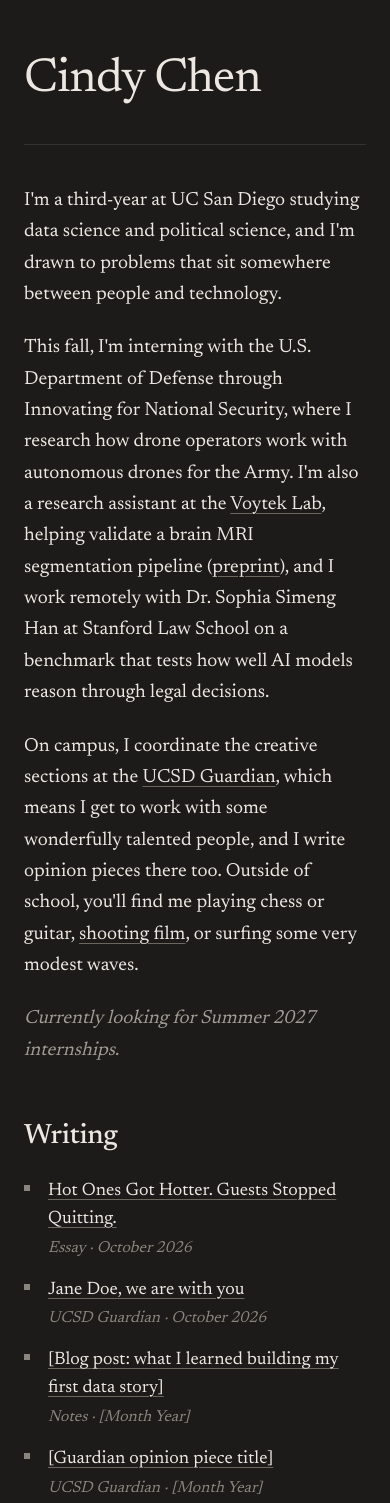
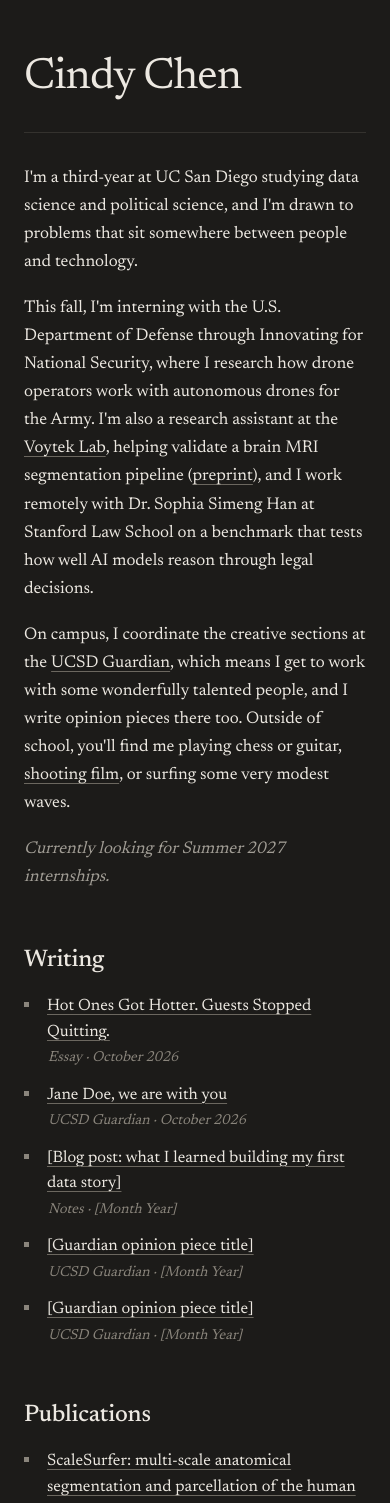
Before and after one commit to cindysze/cindysze.github.io, a Next.js app: page / in a window 390 px wide. Shown: the top 1503 px of the page. Built offline with nearby package versions, Linux system fonts and the light colour scheme.

Commit message:
text smaller

```diff
--- a/app/globals.css
+++ b/app/globals.css
@@ -45,11 +45,11 @@ a:hover { color: #ffffff; text-decoration-color: var(--text); }
 
 .content {
   flex: 1 1 520px;
-  max-width: 680px;
+  max-width: 600px;
   min-width: 0;
   display: flex;
   flex-direction: column;
-  gap: 72px;
+  gap: 60px;
 }
 
 .photo {
@@ -74,36 +74,36 @@ a:hover { color: #ffffff; text-decoration-color: var(--text); }
   object-fit: cover;
   object-position: 50% 100%;
 }
-.photo figcaption { font-size: 16px; font-style: italic; color: var(--faint); }
+.photo figcaption { font-size: 14.5px; font-style: italic; color: var(--faint); }
 
 /* ---------- header ---------- */
-.header { display: flex; flex-direction: column; gap: 40px; }
+.header { display: flex; flex-direction: column; gap: 32px; }
 
 .name {
   margin: 0;
   font-weight: 400;
-  font-size: 64px;
+  font-size: 52px;
   line-height: 1;
   letter-spacing: -0.02em;
 }
 
 .rule { height: 1px; background: var(--line); }
 
-.bio { display: flex; flex-direction: column; gap: 22px; font-size: 21px; line-height: 1.65; }
+.bio { display: flex; flex-direction: column; gap: 18px; font-size: 18px; line-height: 1.65; }
 .bio p { margin: 0; }
 .bio .currently { color: var(--muted); font-style: italic; }
 
 /* ---------- sections ---------- */
-.section { display: flex; flex-direction: column; gap: 28px; }
+.section { display: flex; flex-direction: column; gap: 22px; }
 
 .section-title {
   margin: 0;
   font-weight: 500;
-  font-size: 32px;
+  font-size: 26px;
   letter-spacing: -0.01em;
 }
 
-.list { margin: 0; padding: 0; list-style: none; display: flex; flex-direction: column; gap: 16px; }
+.list { margin: 0; padding: 0; list-style: none; display: flex; flex-direction: column; gap: 13px; }
 
 .list li {
   display: flex;
@@ -111,7 +111,7 @@ a:hover { color: #ffffff; text-decoration-color: var(--text); }
   align-items: baseline;
   justify-content: space-between;
   gap: 2px 24px;
-  font-size: 20px;
+  font-size: 17.5px;
   line-height: 1.55;
 }
 
@@ -119,14 +119,14 @@ a:hover { color: #ffffff; text-decoration-color: var(--text); }
 
 /* the small square bullet */
 .bullet {
-  width: 6px;
-  height: 6px;
-  flex: 0 0 6px;
+  width: 5px;
+  height: 5px;
+  flex: 0 0 5px;
   background: var(--faint);
-  transform: translateY(-4px);
+  transform: translateY(-3px);
 }
 
-.date { font-size: 16px; color: var(--faint); font-style: italic; padding-left: 24px; }
+.date { font-size: 14.5px; color: var(--faint); font-style: italic; padding-left: 24px; }
 .desc { color: var(--muted); }
 
 .pub { display: flex; flex-direction: column; gap: 4px; min-width: 0; }
@@ -142,7 +142,7 @@ a:hover { color: #ffffff; text-decoration-color: var(--text); }
   gap: 16px;
   padding-top: 32px;
   border-top: 1px solid var(--line);
-  font-size: 18px;
+  font-size: 16px;
 }
 .footer-links { display: flex; flex-wrap: wrap; gap: 24px; }
 .place { color: var(--faint); font-style: italic; }
@@ -153,8 +153,8 @@ a:hover { color: #ffffff; text-decoration-color: var(--text); }
   .content { gap: 56px; }
   .photo { position: static; flex-basis: 100%; }
   .photo img { width: 100%; height: auto; }
-  .name { font-size: 48px; }
-  .bio { font-size: 19px; }
-  .section-title { font-size: 28px; }
-  .list li { font-size: 18px; }
+  .name { font-size: 44px; }
+  .bio { font-size: 17px; }
+  .section-title { font-size: 24px; }
+  .list li { font-size: 16.5px; }
 }
```
